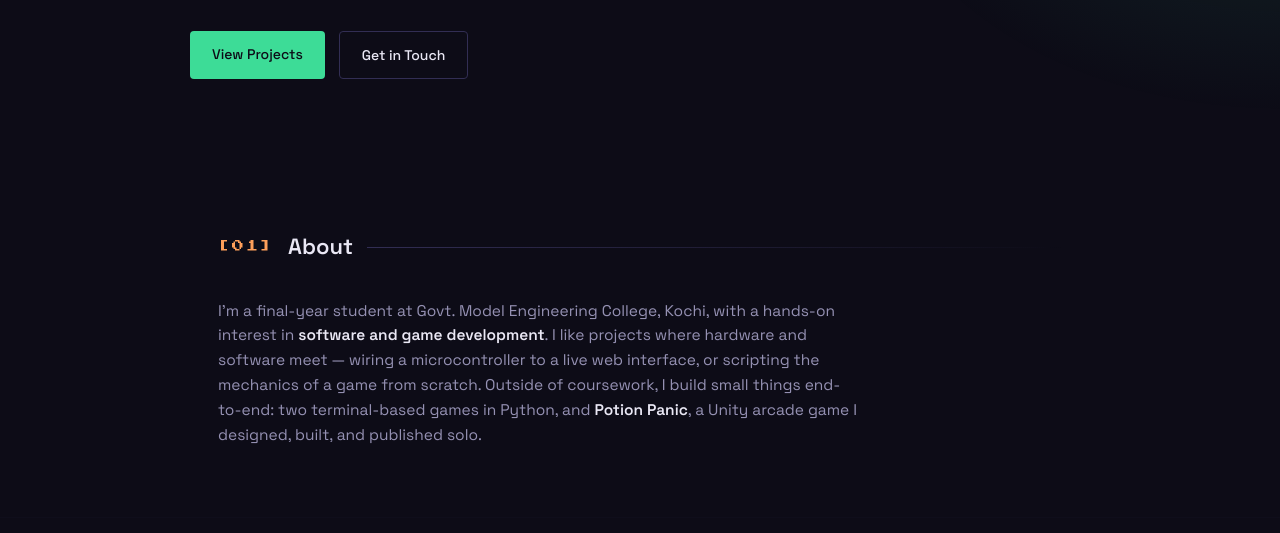
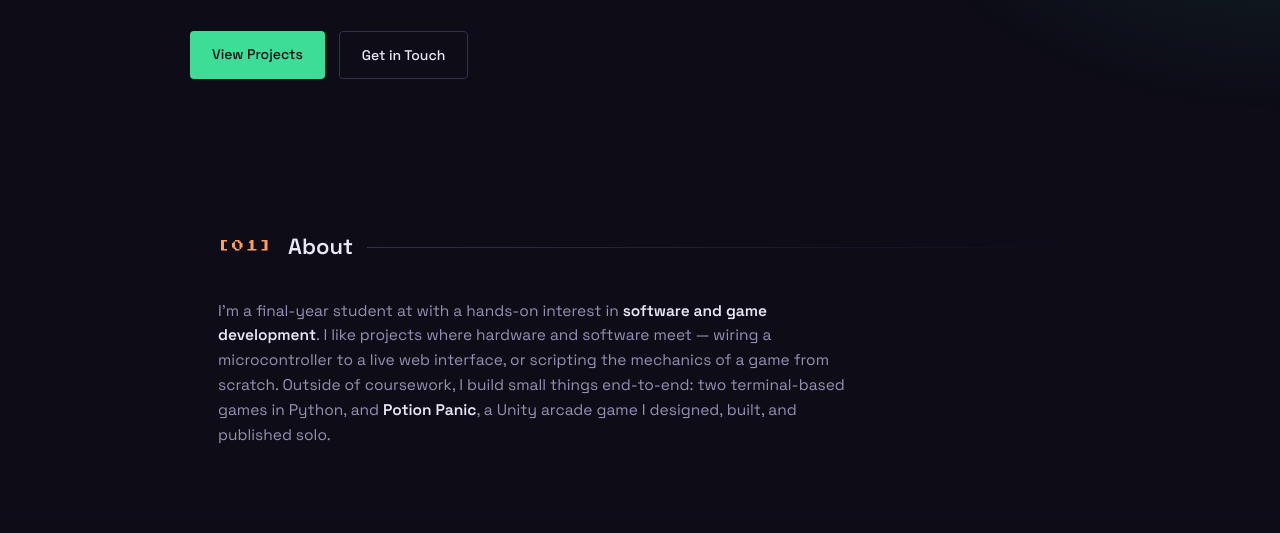
Before and after one commit to m05at/portfolio_website, a plain HTML site: page index.html in a window 1280 px wide. Shown: the part 267-800 px from the top of the page. Drawn offline with Linux system fonts and the light colour scheme.

Commit message:
Update index.html

```diff
--- a/index.html
+++ b/index.html
@@ -326,7 +326,7 @@
       <h2>About</h2>
     </div>
     <p class="about-text">
-      I'm a final-year student at Govt. Model Engineering College, Kochi, with a hands-on interest in <strong>software and game development</strong>. I like projects where hardware and software meet — wiring a microcontroller to a live web interface, or scripting the mechanics of a game from scratch. Outside of coursework, I build small things end-to-end: two terminal-based games in Python, and <strong>Potion Panic</strong>, a Unity arcade game I designed, built, and published solo.
+      I'm a final-year student at with a hands-on interest in <strong>software and game development</strong>. I like projects where hardware and software meet — wiring a microcontroller to a live web interface, or scripting the mechanics of a game from scratch. Outside of coursework, I build small things end-to-end: two terminal-based games in Python, and <strong>Potion Panic</strong>, a Unity arcade game I designed, built, and published solo.
     </p>
   </div>
 </section>
```
